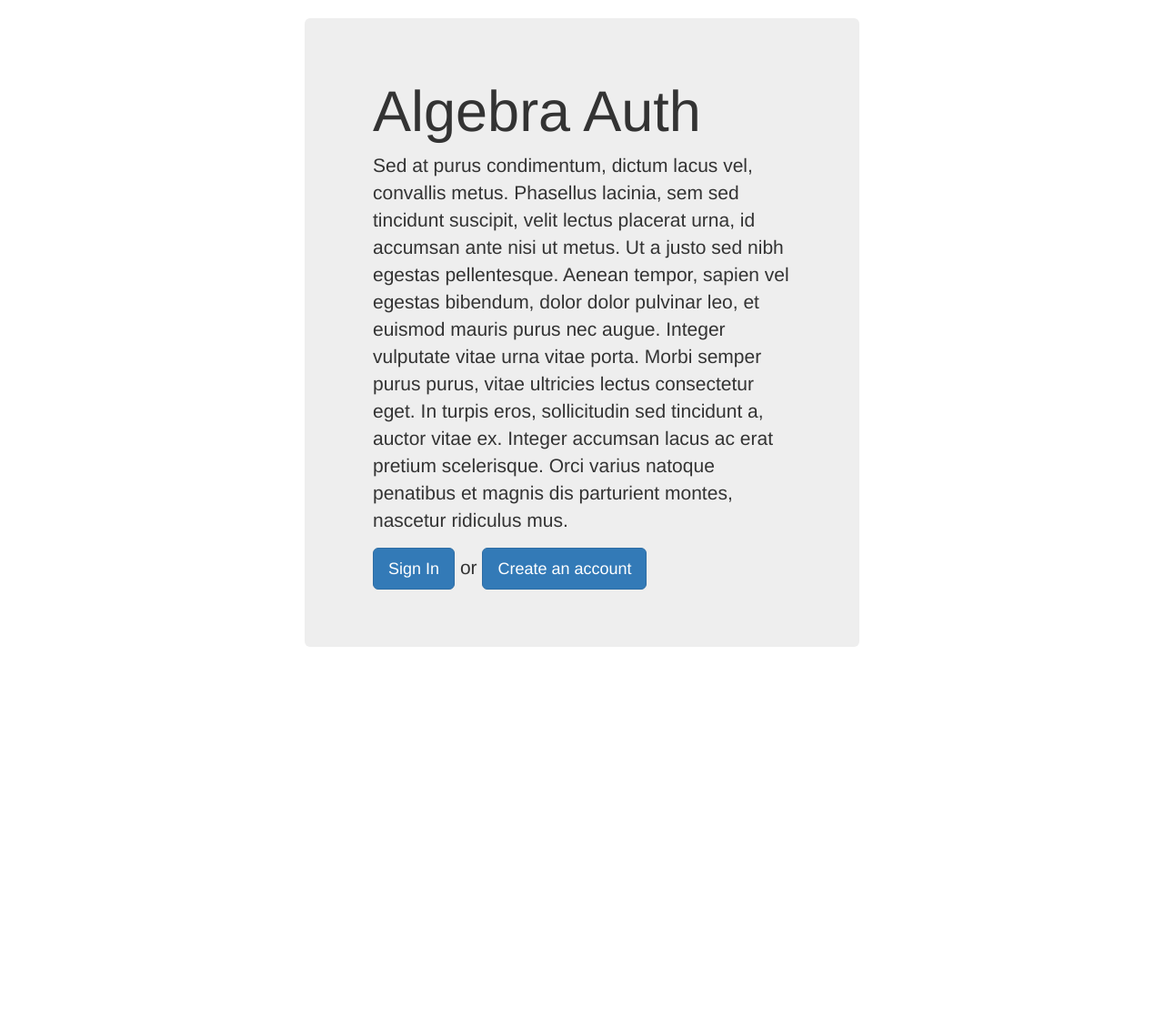
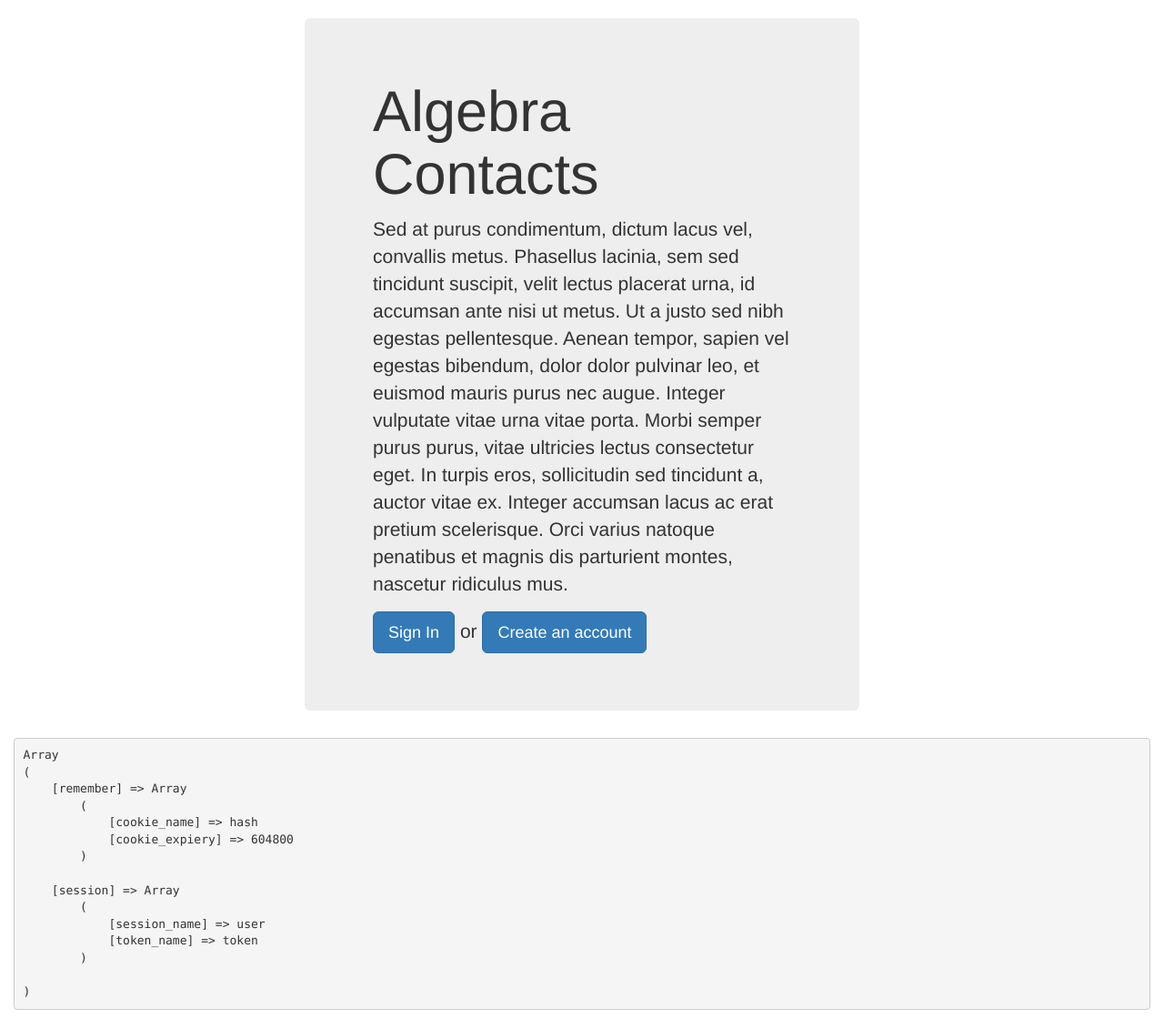
Before and after one commit to hrvoojex/AlgebraContacts, a PHP site: page / in a window 1280 px wide. Shown: the part 52-1172 px from the top of the page at 91% size. Before the commit the page ends 763 px from the top, so only its background shows below. Run offline with PHP 8.4, Linux system fonts and the light colour scheme.

Commit message:
Created config system

```diff
--- /dev/null
+++ b/classes/Config.php
@@ -0,0 +1,15 @@
+<?php
+
+class Config{
+
+    public static function get($path = null){
+
+        if ($path) {
+            $items = require_once 'config/' . $path . '.php';
+            return $items;
+        }
+        return false;
+    }
+}
+
+?>
--- /dev/null
+++ b/config/app.php
@@ -0,0 +1,8 @@
+<?php
+
+return [
+    'name' => 'Algebra Contacts',
+    'error_reporting' => 1
+]
+
+?>
--- /dev/null
+++ b/config/session.php
@@ -0,0 +1,14 @@
+<?php
+
+return [
+    'remember'  => [
+        'cookie_name'   => 'hash',
+        'cookie_expiery'=> 604800 //tjedan dana u sekundama
+    ],
+    'session'   => [
+        'session_name'  => 'user',
+        'token_name'    => 'token'
+    ]
+]
+
+?>
--- a/core/init.php
+++ b/core/init.php
@@ -1,8 +1,9 @@
 <?php
 
 error_reporting(E_ALL);
+//$displayErrors = Config::get('app')['error_reporting'];
 ini_set('display_errors', 1);
-ini_set('display_startup_errors', true);
+ini_set('display_startup_errors', 1);
 
 session_start();
 //session_regenerate_id();
--- a/index.php
+++ b/index.php
@@ -11,7 +11,7 @@ Helper::getHeader('Algebra Contacts', 'main-header');
 		<div class="col-xs-12 col-md-8 col-lg-6 col-md-offset-2 col-lg-offset-3">
 			<div class="jumbotron">
 				<div class="container">
-					<h1>Algebra Auth</h1>
+					<h1><?php echo Config::get('app')['name'] ?></h1>
 					<p>Sed at purus condimentum, dictum lacus vel, convallis metus. Phasellus lacinia, sem sed tincidunt suscipit, velit lectus placerat urna, id accumsan ante nisi ut metus. Ut a justo sed nibh egestas pellentesque. Aenean tempor, sapien vel egestas bibendum, dolor dolor pulvinar leo, et euismod mauris purus nec augue. Integer vulputate vitae urna vitae porta. Morbi semper purus purus, vitae ultricies lectus consectetur eget. In turpis eros, sollicitudin sed tincidunt a, auctor vitae ex. Integer accumsan lacus ac erat pretium scelerisque. Orci varius natoque penatibus et magnis dis parturient montes, nascetur ridiculus mus.</p>
 					<p>
 						<a class="btn btn-primary btn-lg" href="login.php" role="button">Sign In</a>
@@ -25,6 +25,10 @@ Helper::getHeader('Algebra Contacts', 'main-header');
 
 <?php
 
+echo '<pre>';
+print_r(Config::get('session'));
+echo '</pre>';
+
 Helper::getFooter();
 
 ?>
```
Also changed, not shown: config/database.php (added, +27 -0 lines).
